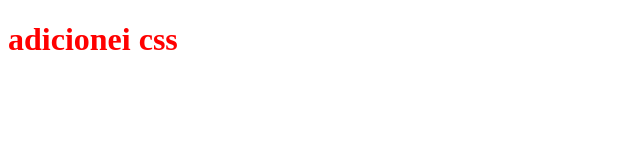
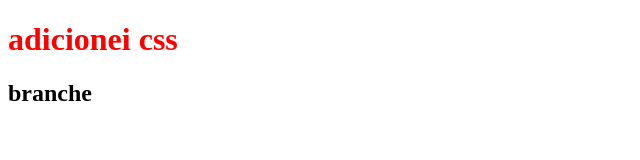
Before and after one commit to Mauzix/projetos-full-stack, a plain HTML site: page projeto1/index.html in a window 1280 px wide. Shown: the whole page, without its empty margins (0-640 px from the left). Drawn offline with Linux system fonts and the light colour scheme.

Commit message:
adicionando

```diff
--- a/projeto1/index.html
+++ b/projeto1/index.html
@@ -8,5 +8,6 @@
 </head>
 <body>
     <h1>adicionei css</h1>
+    <h2>branche</h2>
 </body>
 </html>
```
